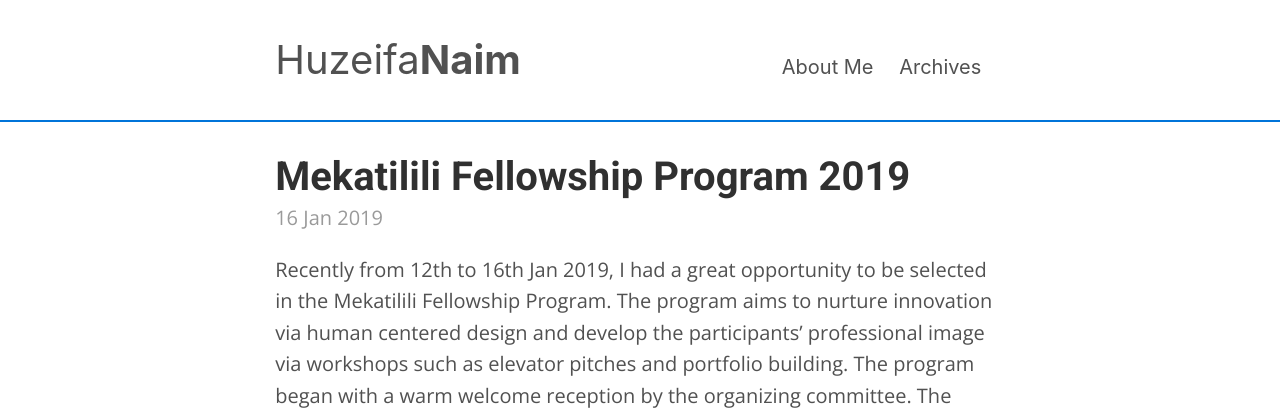
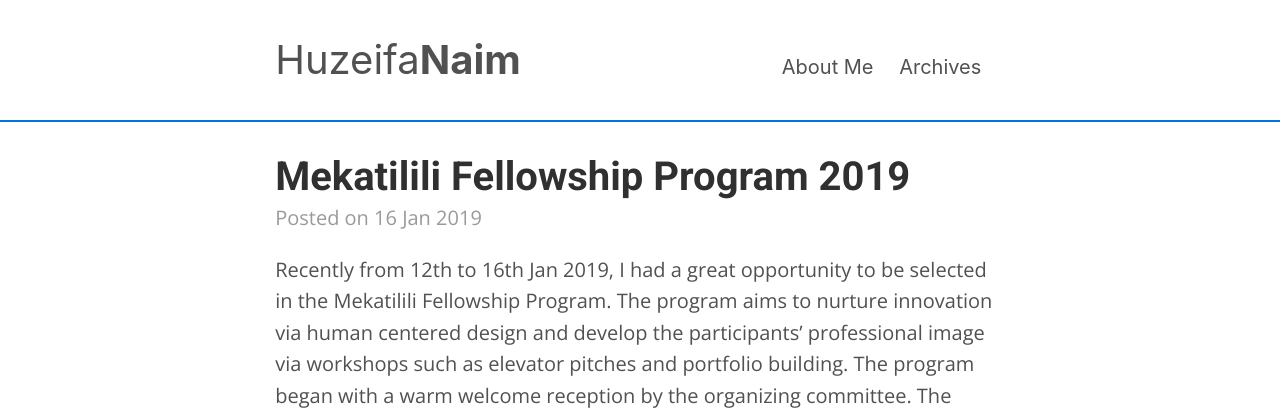
Before and after one commit to huzeifa-zz/huzeifa.github.io, a Jekyll site: the page built from _posts/2019-01-16-mekatilili.markdown, in a window 1280 px wide. Shown: the top 410 px of the page. Built offline with Jekyll 4.4.1, drawn with Linux system fonts in a browser that asks for light colours; nearby versions of some CDN libraries.

Commit message:
Update post.html

```diff
--- a/_layouts/post.html
+++ b/_layouts/post.html
@@ -4,7 +4,7 @@
 
 <article class="post">
   <h1 class="post-title">{{ page.title }}</h1>
-  <time datetime="{{ page.date | date_to_xmlschema }}" class="post-date">{{ page.date | date_to_string }}</time>
+  <time datetime="{{ page.date | date_to_xmlschema }}" class="post-date">Posted on {{ page.date | date_to_string }}</time>
   {{ content }}
 </article>
 
```
